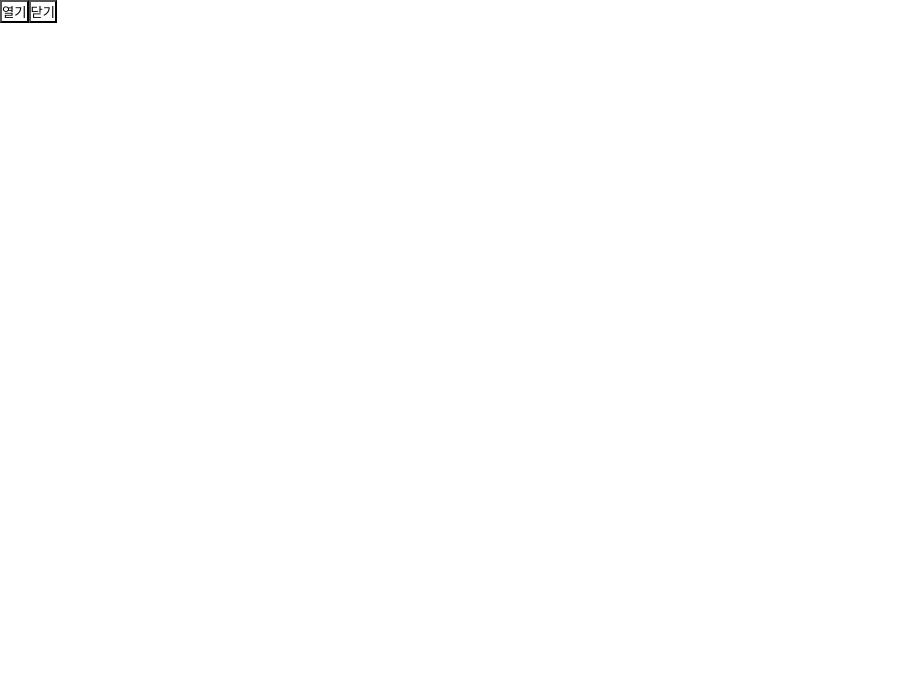
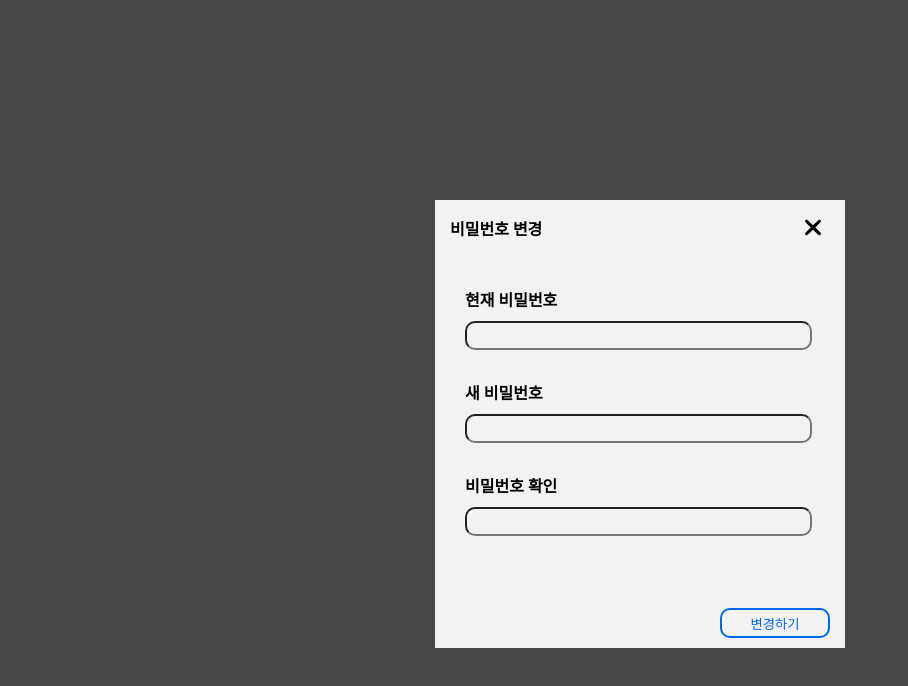
Before and after one commit to Flitto-Toyproject/toy_front_team2_front, a Vue app: page /modal in a window 1280 px wide. Shown: the top 686 px of the page, without its empty margins (0-908 px from the left). Built offline with nearby package versions, Linux system fonts and the light colour scheme.

Commit message:
feat: 모달 정상 작동하도록 코드 수정

```diff
--- a/src/components/modal/ModalFrame.vue
+++ b/src/components/modal/ModalFrame.vue
@@ -39,13 +39,14 @@ div {
 
 .modal-background {
   display: flex;
-  width: 100%;
-  height: 100%;
+  width: 100vw;
+  height: 100vh;
   background: rgba(0, 0, 0, 0.7);
   position: fixed;
-  padding: 20px;
   align-items: center;
   z-index: 99;
+  top: 0;
+  left: 0;
 }
 
 .modal-frame {
--- a/src/components/modal/ProfileModal.vue
+++ b/src/components/modal/ProfileModal.vue
@@ -1,12 +1,9 @@
 <template>
   <div>
-    <button @click="openModal">열기</button>
-    <button @click="closeModal">닫기</button>
-
-    <ModalFrame @close="closeModal" v-if="modal">
+    <ModalFrame @close="$emit('close')">
       <div class="modal__header">
         <p class="modal__header-title">비밀번호 변경</p>
-        <i class="modal__header-icon" @click="closeModal" />
+        <i class="modal__header-icon" @click="$emit('close')" />
       </div>
       <hr />
       <div class="modal__body">
@@ -25,7 +22,7 @@
       </div>
       <hr />
       <div class="modal__footer">
-        <button class="modal__footer-button" @click="closeModal">
+        <button class="modal__footer-button" @click="$emit('close')">
           변경하기
         </button>
       </div>
@@ -45,14 +42,7 @@ export default {
     }
   },
 
-  methods: {
-    openModal() {
-      this.modal = true
-    },
-    closeModal() {
-      this.modal = false
-    },
-  },
+  methods: {},
 }
 </script>
 
@@ -71,9 +61,6 @@ export default {
   }
 }
 
-* {
-  background-color: var(--color-white);
-}
 .modal__header {
   display: flex;
   width: inherit;
--- a/src/components/profile/MainProfile.vue
+++ b/src/components/profile/MainProfile.vue
@@ -36,7 +36,13 @@
             </button>
           </p>
           <p class="profile-container__email">{{ email }}</p>
-          <p v-if="isMine" class="profile-container__pwchange">비밀번호 변경</p>
+          <p
+            v-if="isMine"
+            class="profile-container__pwchange"
+            @click="modal = !modal"
+          >
+            비밀번호 변경
+          </p>
           <button v-else class="profile-container__unfollow">Unfollow</button>
         </div>
         <!-- 일정 공개 설정 -->
@@ -95,10 +101,14 @@
         </p>
       </div>
     </article>
+    <ProfileModal v-if="modal" @close="closeModal" />
   </section>
 </template>
+
 <script>
+import ProfileModal from '../modal/ProfileModal.vue'
 export default {
+  components: { ProfileModal },
   data() {
     return {
       name: '김소현',
@@ -122,9 +132,10 @@ export default {
       // edit -> 수정하기 관련 변수
       edit: true,
       // isMine -> 내정보인지 체크용 변수
-      isMine: false,
+      isMine: true,
       // isPublic -> 내정보 공개여부 체크용 변수
-      isPublic: true,
+      isPublic: false,
+      modal: false,
     }
   },
   methods: {
@@ -159,6 +170,12 @@ export default {
     toggleInput() {
       this.toggle = !this.toggle
       console.log(this.toggle)
+    },
+    openModal() {
+      this.modal = true
+    },
+    closeModal() {
+      this.modal = false
     },
   },
 }
@@ -359,8 +376,8 @@ export default {
 
         // 토글 버튼 부분
         &__label {
-          margin-top: 1rem;
-          position: relative;
+          margin-top: 2rem;
+          position: fixed;
           display: inline-block;
           width: 60px;
           height: 28px;
```
